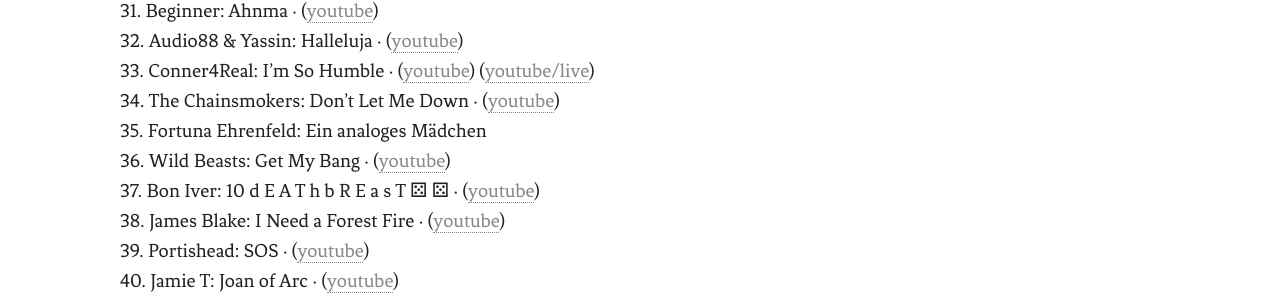
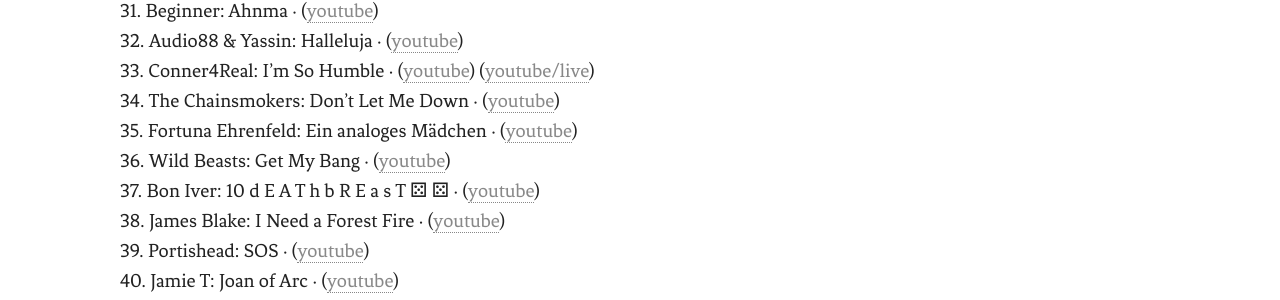
Before and after one commit to weltliteratur/blog, a Jekyll site: the page built from dh-soundtrack.md, in a window 1280 px wide. Shown: the part 1564-1864 px from the top of the page. Built offline with Jekyll 4.4.1, drawn with Linux system fonts in a browser that asks for light colours.

Commit message:
update some links

```diff
--- a/dh-soundtrack.md
+++ b/dh-soundtrack.md
@@ -45,7 +45,7 @@
   32. Audio88 & Yassin: Halleluja &middot; ([youtube](https://www.youtube.com/watch?v=W5ZldUxaX7s))
   33. Conner4Real: I'm So Humble &middot; ([youtube](https://www.youtube.com/watch?v=tIpbYyR0OOI)) ([youtube/live](https://www.youtube.com/watch?v=XzbAEHdy8oU))
   34. The Chainsmokers: Don't Let Me Down &middot; ([youtube](https://www.youtube.com/watch?v=1Oezjm6Mmm8))
-  35. Fortuna Ehrenfeld: Ein analoges Mädchen
+  35. Fortuna Ehrenfeld: Ein analoges Mädchen &middot; ([youtube](https://www.youtube.com/watch?v=UOOqFea4kwU))
   36. Wild Beasts: Get My Bang &middot; ([youtube](https://www.youtube.com/watch?v=8nkdZhFzglA))
   37. Bon Iver: 10 d E A T h b R E a s T ⚄ ⚄ &middot; ([youtube](https://www.youtube.com/watch?v=HNy7VtSsmu8))
   38. James Blake: I Need a Forest Fire &middot; ([youtube](https://www.youtube.com/watch?v=sAJgs1P-uUE))
```
